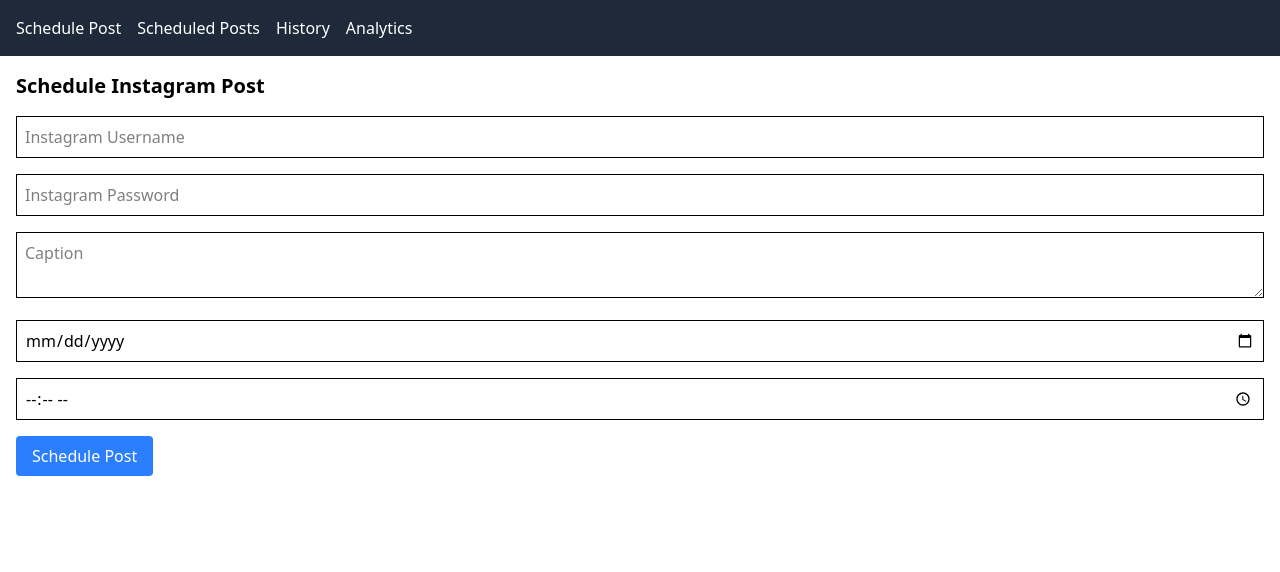
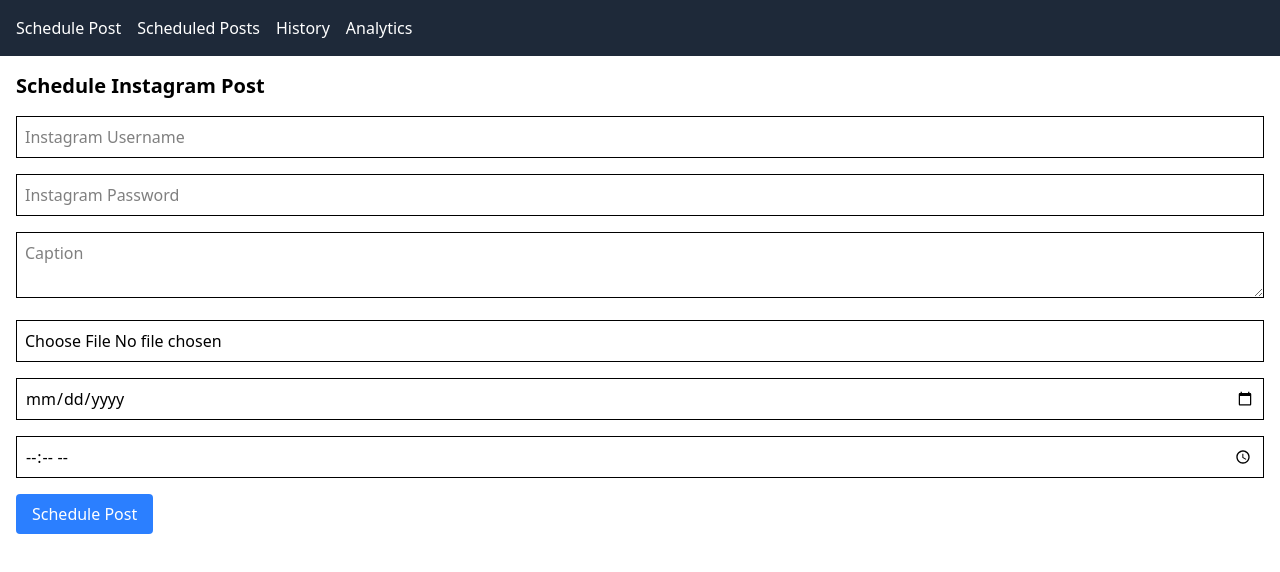
Before and after one commit to bandlapraharshitha/S69_praharshitha_capstone_postcron, a React (Vite) app in the folder client/: page /home in a window 1280 px wide. Shown: the top 572 px of the page. Built offline with nearby package versions, Linux system fonts and the light colour scheme.

Commit message:
file upload

```diff
--- a/client/src/pages/SchedulePost.jsx
+++ b/client/src/pages/SchedulePost.jsx
@@ -75,7 +75,13 @@
           onChange={(e) => setCaption(e.target.value)}
           className="border p-2 w-full"
         />
-
+        <input
+          type="file"
+          accept="image/*"
+          onChange={(e) => setImage(e.target.files[0])}
+          required
+          className="border p-2 w-full"
+        />
         <input
           type="date"
           value={date}
```
